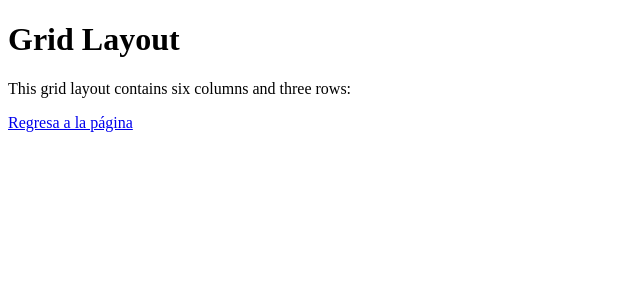
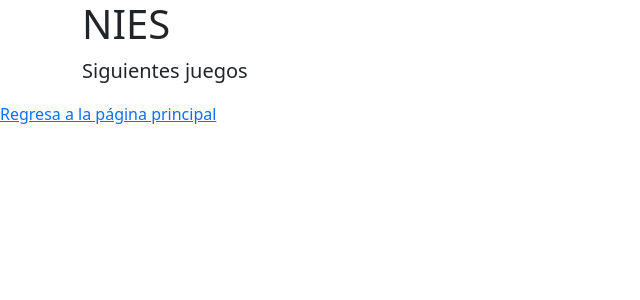
Before and after one commit to niesfutbol/probability_and_bets, a Flask app: page /1 in a window 1280 px wide. Shown: the top 300 px of the page, without its empty margins (0-640 px from the left). Run offline with Flask 2, Linux system fonts and the light colour scheme; data that the repository does not hold is empty.

Commit message:
🎨 Make format with bootstrap

```diff
--- a/nepomios/templates/index.html
+++ b/nepomios/templates/index.html
@@ -1,6 +1,8 @@
 <!DOCTYPE html>
 <html>
 <head>
+  <link href="https://cdn.jsdelivr.net/npm/bootstrap@5.0.2/dist/css/bootstrap.min.css" rel="stylesheet" integrity="sha384-EVSTQN3/azprG1Anm3QDgpJLIm9Nao0Yz1ztcQTwFspd3yD65VohhpuuCOmLASjC" crossorigin="anonymous">
+  <script src="https://cdn.jsdelivr.net/npm/bootstrap@5.0.2/dist/js/bootstrap.bundle.min.js" integrity="sha384-MrcW6ZMFYlzcLA8Nl+NtUVF0sA7MsXsP1UyJoMp4YLEuNSfAP+JcXn/tWtIaxVXM" crossorigin="anonymous"></script>
 <style>
 .home_team {
   grid-column-start: 4;
@@ -66,7 +68,7 @@
   grid-row-end: 5;
 }
 
-.container {
+.containers {
   width: 90%;
   max-width: 1200px;
   display: grid;
@@ -100,11 +102,13 @@ img {
 </head>
 <body>
 
-<h1>Grid Layout</h1>
-<p>This grid layout contains six columns and three rows:</p>
+<div class="container">
+<h1>NIES</h1>
+<p class="lead">Siguientes juegos</p>
+</div>
 
 
-<div class="container">
+<div class="containers">
 {%for match in matches%}
 <div class="grid-match" style="background-color: {{ match.color }};">
   <div class="home_team"> {{ match.home_team }} </div>
@@ -121,6 +125,6 @@ img {
 {% endfor %}
 </div>
 
-<a href="https://dlr4ek.deta.dev/">Regresa a la página</a>
+<a href="https://dlr4ek.deta.dev/">Regresa a la página principal</a>
 </body>
 </html>
```
Also changed, not shown: nepomios/templates/choose_league.html (+9 -1 lines).
